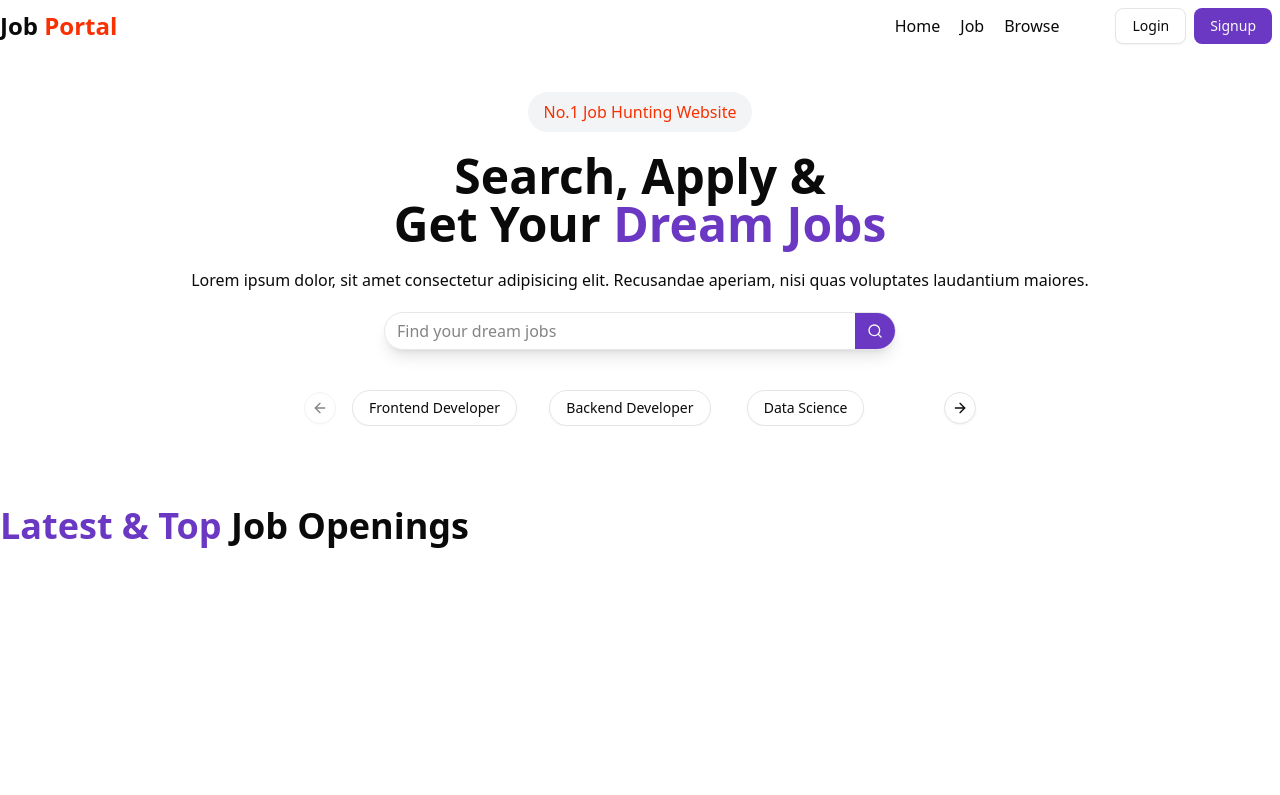
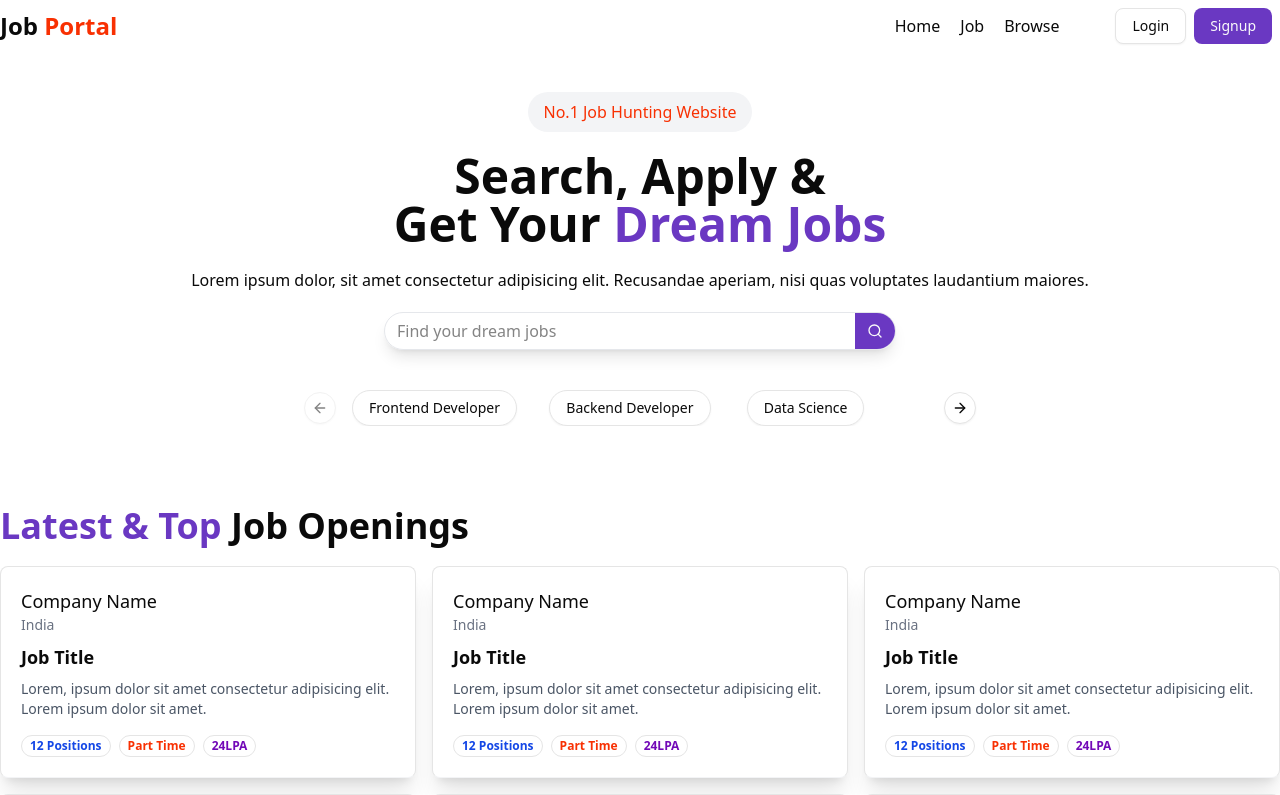
Before and after one commit to abhay-004/JOB-PORTAL-WEBSITE, a React app in the folder frontend/: page / in a window 1280 px wide. Shown: the top 795 px of the page. Built offline with nearby package versions, Linux system fonts and the light colour scheme; the HTML template or start-up script is replaced by a standard one.

Commit message:
add latestjobsCards

```diff
--- a/frontend/src/components/LatestJobs.jsx
+++ b/frontend/src/components/LatestJobs.jsx
@@ -1,5 +1,7 @@
 import React from "react";
+import LatestJobsCards from "./LatestJobsCards";
 
+const randomJobs = [1, 2, 3, 4, 5, 6, 7, 8];
 const LatestJobs = () => {
   return (
     <div className="max-w-7xl mx-auto my-20">
@@ -9,6 +11,11 @@
       </h1>
 
       {/* cards */}
+      <div className="grid grid-cols-3 gap-4 my-5">
+        {randomJobs.slice(0, 6).map((item, index) => (
+          <LatestJobsCards />
+        ))}
+      </div>
     </div>
   );
 };
--- /dev/null
+++ b/frontend/src/components/LatestJobsCards.jsx
@@ -0,0 +1,32 @@
+import React from "react";
+import { Badge } from "./ui/badge";
+
+const LatestJobsCards = () => {
+  return (
+    <div className="p-5 rounded-md shadow-xl bg-white border border-b-gray-100 cursor-pointer">
+      <div>
+        <h1 className="font-medium text-lg">Company Name</h1>
+        <p className="text-sm text-gray-500">India</p>
+      </div>
+
+      <div>
+        <h1 className="font-bold text-lg my-2">Job Title</h1>
+        <p className="text-sm text-gray-600">Lorem, ipsum dolor sit amet consectetur adipisicing elit. Lorem ipsum dolor sit amet.</p>
+      </div>
+
+      <div className="flex items-center gap-2 mt-4">
+        <Badge variant={"ghost"} className="text-blue-700 font-bold">
+          12 Positions
+        </Badge>
+        <Badge variant={"ghost"} className="text-[#f83002] font-bold">
+          Part Time
+        </Badge>
+        <Badge variant={"ghost"} className="text-[#7209b7] font-bold">
+          24LPA
+        </Badge>
+      </div>
+    </div>
+  );
+};
+
+export default LatestJobsCards;
--- /dev/null
+++ b/frontend/src/components/ui/badge.jsx
@@ -0,0 +1,44 @@
+import * as React from "react"
+import { Slot } from "@radix-ui/react-slot"
+import { cva } from "class-variance-authority";
+
+import { cn } from "@/lib/utils"
+
+const badgeVariants = cva(
+  "inline-flex items-center justify-center rounded-full border px-2 py-0.5 text-xs font-medium w-fit whitespace-nowrap shrink-0 [&>svg]:size-3 gap-1 [&>svg]:pointer-events-none focus-visible:border-ring focus-visible:ring-ring/50 focus-visible:ring-[3px] aria-invalid:ring-destructive/20 dark:aria-invalid:ring-destructive/40 aria-invalid:border-destructive transition-[color,box-shadow] overflow-hidden",
+  {
+    variants: {
+      variant: {
+        default:
+          "border-transparent bg-primary text-primary-foreground [a&]:hover:bg-primary/90",
+        secondary:
+          "border-transparent bg-secondary text-secondary-foreground [a&]:hover:bg-secondary/90",
+        destructive:
+          "border-transparent bg-destructive text-white [a&]:hover:bg-destructive/90 focus-visible:ring-destructive/20 dark:focus-visible:ring-destructive/40 dark:bg-destructive/60",
+        outline:
+          "text-foreground [a&]:hover:bg-accent [a&]:hover:text-accent-foreground",
+      },
+    },
+    defaultVariants: {
+      variant: "default",
+    },
+  }
+)
+
+function Badge({
+  className,
+  variant,
+  asChild = false,
+  ...props
+}) {
+  const Comp = asChild ? Slot : "span"
+
+  return (
+    <Comp
+      data-slot="badge"
+      className={cn(badgeVariants({ variant }), className)}
+      {...props} />
+  );
+}
+
+export { Badge, badgeVariants }
```
